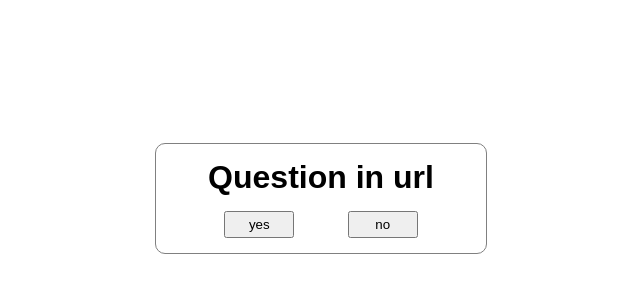
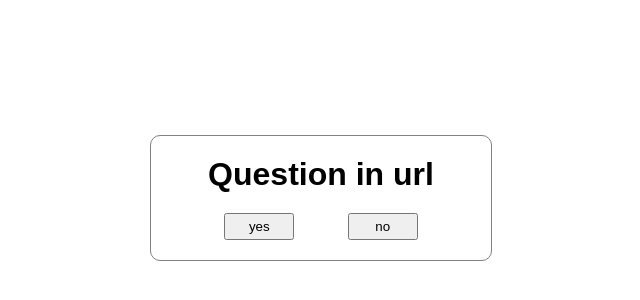
Before and after one commit to deep-vinci/cringeproj, a plain HTML site: page index.html in a window 1280 px wide. Shown: the part 202-502 px from the top of the page, without its empty margins (319-959 px from the left). Drawn offline with Linux system fonts and the light colour scheme.

Commit message:
feat: change padding

```diff
--- a/style.css
+++ b/style.css
@@ -1,5 +1,5 @@
 :root {
-    --padding-width: 15px;
+    --padding-width: 20px;
 }
 
 body {
```
